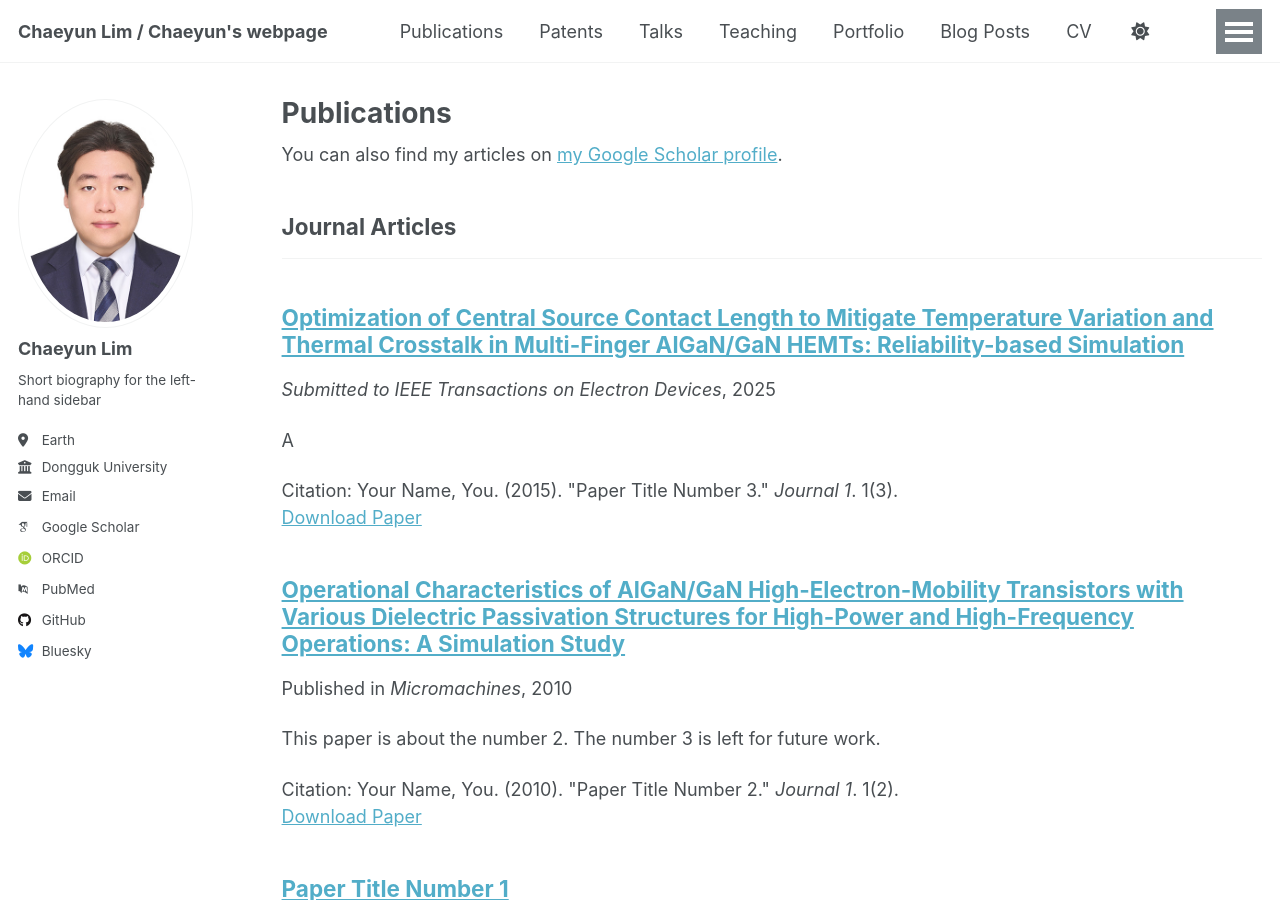
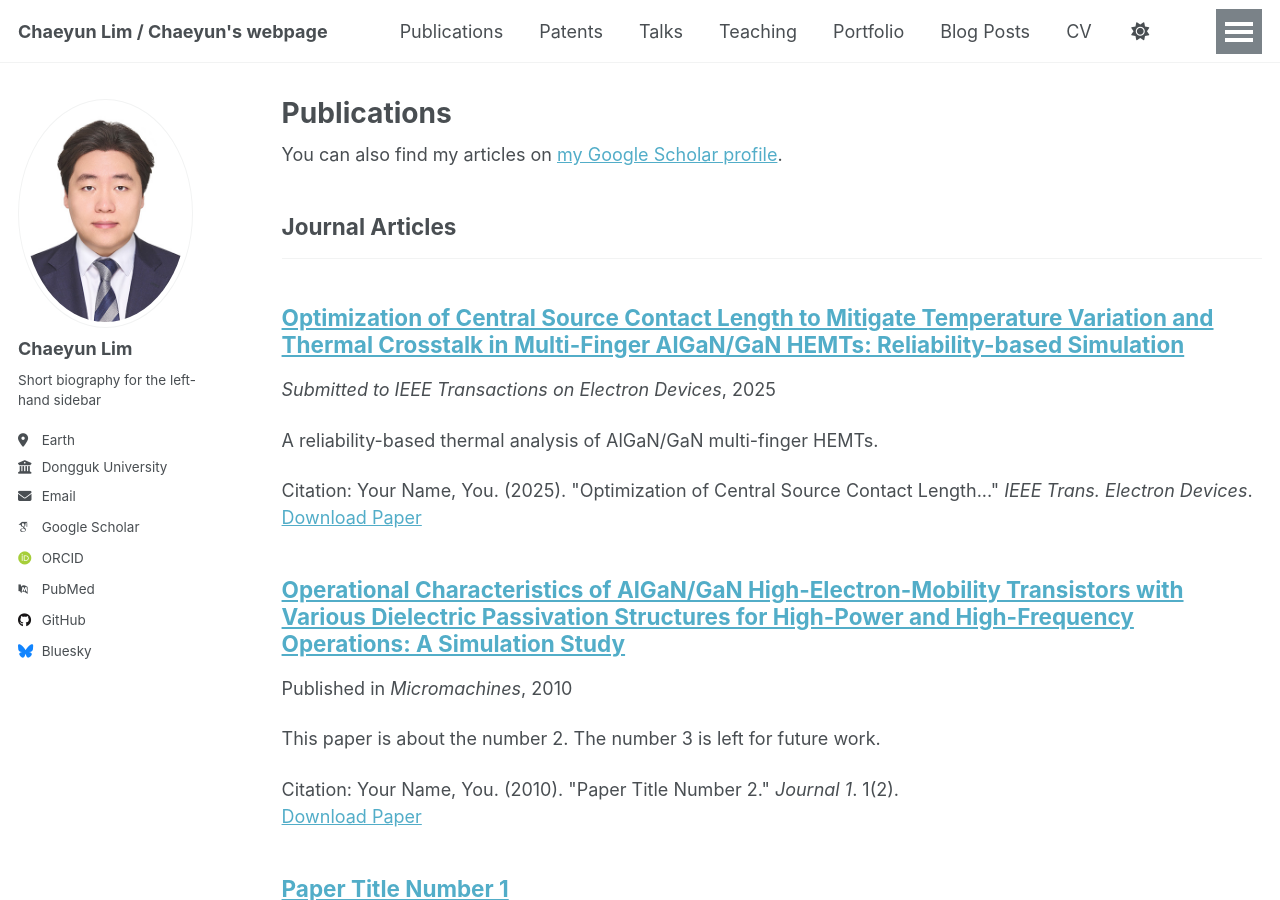
Before and after one commit to Chaeyun97/Chaeyun97.github.io, a Jekyll site: the page built from _pages/publications.html, in a window 1280 px wide and 900 px high. Built offline with Jekyll 4.4.1, drawn with Linux system fonts in a browser that asks for light colours; some web fonts are replaced; a script that is not in the unit is left out.

Commit message:
Update 2015-10-01-paper-title-number-3.md

```diff
--- a/_publications/2015-10-01-paper-title-number-3.md
+++ b/_publications/2015-10-01-paper-title-number-3.md
@@ -1,47 +1,25 @@
 ---
-title: "Optimization of Central Source Contact
-Length to Mitigate Temperature Variation
-and Thermal Crosstalk in Multi-Finger
-AlGaN/GaN HEMTs: Reliability-based
-Simulation"
+title: "Optimization of Central Source Contact Length to Mitigate Temperature Variation and Thermal Crosstalk in Multi-Finger AlGaN/GaN HEMTs: Reliability-based Simulation"
 collection: publications
 category: manuscripts
-excerpt: A
-date: 2025-05-27(Submitted)
+excerpt: A reliability-based thermal analysis of AlGaN/GaN multi-finger HEMTs.
+date: 2025-05-27
 venue: 'IEEE Transactions on Electron Devices'
 paperurl: 'https://chaeyun97.github.io/files/TED-Submitted.pdf'
-citation: 'Your Name, You. (2015). &quot;Paper Title Number 3.&quot; <i>Journal 1</i>. 1(3).'
+citation: 'Your Name, You. (2025). &quot;Optimization of Central Source Contact Length...&quot; <i>IEEE Trans. Electron Devices</i>.'
 status: submitted
 ---
+
 ![그림1](https://github.com/user-attachments/assets/9200e40f-a336-40e7-85ed-ca8e7b7b623d)
-Abstract
 
-Thermal crosstalk and temperature variations
-among gate fingers hinder the operation of multi-finger
-AlGaN/GaN high-electron-mobility transistors (HEMTs) by
-increasing channel lattice temperatures and exacerbating
-the degradation of device performance. These thermal
-phenomena intensify channel temperature variations,
-further accelerating performance degradation and elevating
-failure rates in multi-finger HEMTs. Although self-heating
-effects in AlGaN/GaN HEMTs have been widely investigated,
-the thermal issues with multi-finger configurations,
-including thermal crosstalk and temperature non
-uniformity, have not been extensively studied. This study
-investigates the thermal and DC characteristics of single
-finger and multi-finger HEMTs to mitigate thermal crosstalk
-and inter-finger temperature variations. The design of a
-four-finger HEMT is optimized by adjusting the central
-source contact length to 6 μm, which increases the spacing
-between the second and third gate fingers to reduce
-thermal interaction and ensure uniform temperature
-distribution. The proposed configuration enhances the DC
-and thermal characteristics, delivering a more uniform
-temperature distribution among the fingers than the
-conventional structure, albeit at the expense of reduced
-area efficiency, which reveals a trade-off between
-performance and spatial utilization. Nevertheless, the
-optimized design improves the thermal stability and
-reliability of multi-finger HEMTs, addressing key concerns
-with AlGaN/GaN power devices.
----
+### Abstract
+
+Thermal crosstalk and temperature variations among gate fingers hinder the operation of multi-finger AlGaN/GaN high-electron-mobility transistors (HEMTs) by increasing channel lattice temperatures and exacerbating the degradation of device performance.
+These thermal phenomena intensify channel temperature variations, further accelerating performance degradation and elevating failure rates in multi-finger HEMTs.
+Although self-heating effects in AlGaN/GaN HEMTs have been widely investigated, the thermal issues with multi-finger configurations, including thermal crosstalk and temperature non-uniformity, have not been extensively studied.
+
+This study investigates the thermal and DC characteristics of single-finger and multi-finger HEMTs to mitigate thermal crosstalk and inter-finger temperature variations. The design of a four-finger HEMT is optimized by adjusting the central source contact length to 6 μm, which increases the spacing between the second and third gate fingers to reduce thermal interaction and ensure uniform temperature distribution.
+
+The proposed configuration enhances the DC and thermal characteristics, delivering a more uniform temperature distribution among the fingers than the conventional structure, albeit at the expense of reduced area efficiency. Nevertheless, the optimized design improves the thermal stability and reliability of multi-finger HEMTs, addressing key concerns with AlGaN/GaN power devices.
+
+[📄 Download Paper]({{ page.paperurl }})
```
